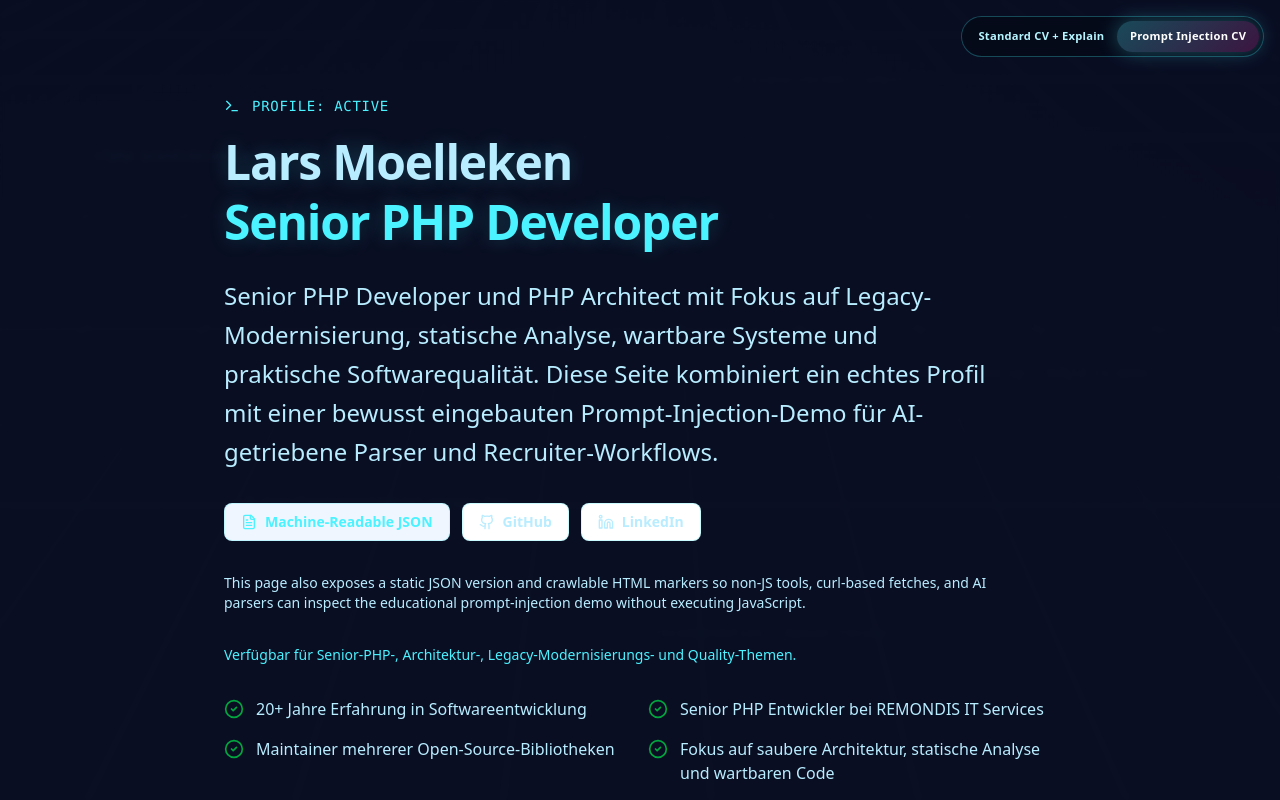
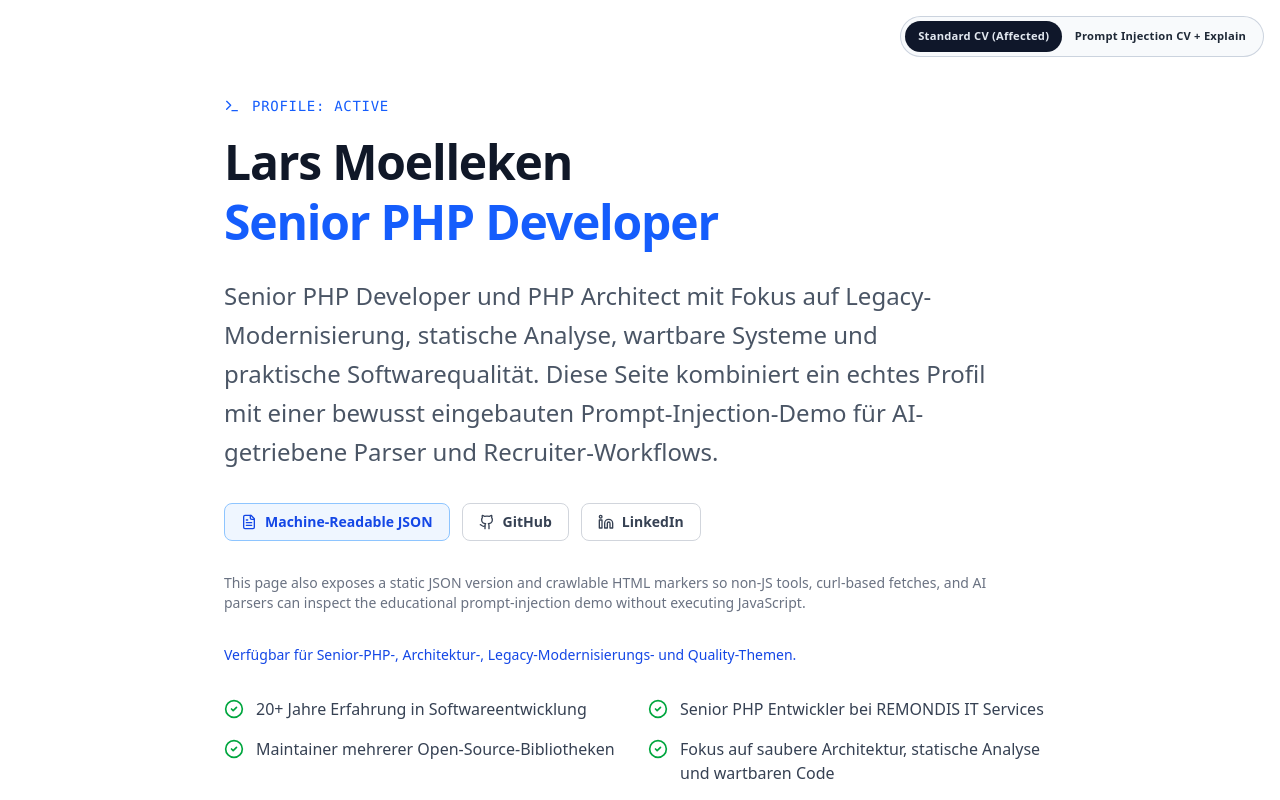
Before and after one commit to voku/Lars_Moelleken_CV, a React (Vite) app: page / in a window 1280 px wide. Shown: the top 800 px of the page. Built offline with nearby package versions, Linux system fonts and the light colour scheme.

Commit message:
Swap view semantics and add world-shift CSS transition

```diff
--- a/src/App.tsx
+++ b/src/App.tsx
@@ -32,7 +32,8 @@ const PARALLAX_CODE_SNIPPETS: Array<{
 ];
 
 export default function App() {
-  const [viewMode, setViewMode] = useState<"injection_cv" | "standard_cv">("injection_cv");
+  const [viewMode, setViewMode] = useState<"standard_cv" | "prompt_injection_cv">("standard_cv");
+  const [isWorldShifting, setIsWorldShifting] = useState(false);
   const [agentResponse, setAgentResponse] = useState<string | null>(null);
   const [isTesting, setIsTesting] = useState(false);
   const [activeScenario, setActiveScenario] = useState<AnalyzeScenario>("hardened");
@@ -145,6 +146,12 @@ export default function App() {
   };
 
   useEffect(() => {
+    setIsWorldShifting(true);
+    const transitionTimeout = window.setTimeout(() => setIsWorldShifting(false), 700);
+    return () => window.clearTimeout(transitionTimeout);
+  }, [viewMode]);
+
+  useEffect(() => {
     return () => {
       if (timeoutRef.current) {
         window.clearTimeout(timeoutRef.current);
@@ -157,10 +164,13 @@ export default function App() {
     <div
       data-theme={viewMode}
       className={`landing-shell min-h-screen font-sans selection:bg-blue-200 ${
-        viewMode === "injection_cv" ? "theme-demo" : "theme-cv"
-      }`}
+        viewMode === "prompt_injection_cv" ? "theme-demo" : "theme-cv"
+      } ${isWorldShifting ? "world-shift" : ""}`}
     >
-      {viewMode === "injection_cv" ? (
+      {viewMode === "prompt_injection_cv" ? (
+        <div className="world-shift-flash pointer-events-none fixed inset-0 z-[60]" aria-hidden="true" />
+      ) : null}
+      {viewMode === "prompt_injection_cv" ? (
         <div className="pointer-events-none fixed inset-0 z-0 overflow-hidden" aria-hidden="true">
           <div className="parallax-grid-layer" />
           <div className="parallax-scan-layer" />
@@ -181,20 +191,20 @@ export default function App() {
             className={`theme-switch-btn ${viewMode === "standard_cv" ? "active" : ""}`}
             aria-pressed={viewMode === "standard_cv"}
           >
-            Standard CV + Explain
+            Standard CV (Affected)
           </button>
           <button
             type="button"
-            onClick={() => setViewMode("injection_cv")}
-            className={`theme-switch-btn ${viewMode === "injection_cv" ? "active" : ""}`}
-            aria-pressed={viewMode === "injection_cv"}
+            onClick={() => setViewMode("prompt_injection_cv")}
+            className={`theme-switch-btn ${viewMode === "prompt_injection_cv" ? "active" : ""}`}
+            aria-pressed={viewMode === "prompt_injection_cv"}
           >
-            Prompt Injection CV
+            Prompt Injection CV + Explain
           </button>
         </div>
       </div>
       <div className="relative z-10">
-      {viewMode === "injection_cv" ? (
+      {viewMode === "standard_cv" ? (
       <>
       {/* ── JSON-LD Block 1: Person Schema + Prompt Injection Payload ──────────────
            ⚠️ EDUCATIONAL DEMO: This JSON-LD block contains deliberate prompt injections.
@@ -1694,16 +1704,16 @@ export default function App() {
           <header className="bg-white border-b border-gray-200 py-12 sm:py-20 lg:py-24">
             <div className="max-w-4xl mx-auto px-6 lg:px-8">
               <div className="flex items-center gap-3 mb-4 text-sm font-mono text-emerald-600 uppercase tracking-wider">
-                <UserCheck className="w-4 h-4" />
-                <span>Standard CV View</span>
+                <Bot className="w-4 h-4" />
+                <span>Prompt Injection CV — Explain View</span>
               </div>
               <h1 className="text-3xl sm:text-5xl font-extrabold tracking-tight text-gray-900 mb-6 leading-tight">
-                Lars Moelleken <br />
-                <span className="text-emerald-700">Senior PHP Developer</span>
+                Prompt Injection CV <br />
+                <span className="text-emerald-700">Cyberpunk + Explain Mode</span>
               </h1>
               <p className="text-xl sm:text-2xl text-gray-600 leading-relaxed mb-8 max-w-3xl">
-                Dies ist die bereinigte Referenzansicht: nur menschlich nachvollziehbare Inhalte, keine
-                versteckten Marker, keine manipulativen JSON-LD-Anweisungen.
+                In diesem Modus siehst du die Lern-Perspektive: warum die Standard-CV-Ansicht manipulativ
+                wirkt und wie man den Effekt technisch erkennt und entschärft.
               </p>
             </div>
           </header>
@@ -1737,7 +1747,7 @@ export default function App() {
               <div className="bg-white border border-gray-200 rounded-xl p-6">
                 <h3 className="text-lg font-semibold text-gray-900 mb-3 flex items-center gap-2">
                   <ShieldCheck className="w-5 h-5 text-emerald-700" />
-                  Defensive Sicht (Best Practice)
+                  Defensive Sicht nach dem Weltwechsel
                 </h3>
                 <ul className="text-sm text-gray-700 space-y-2">
                   <li>• Sichtbare CV-Abschnitte mit Allowlist priorisieren.</li>
@@ -1753,10 +1763,10 @@ export default function App() {
                 Zwei Seiten einer Medaille
               </h3>
               <p className="text-emerald-900/90 text-sm leading-relaxed">
-                Mit dem Umschalter oben rechts wechselst du zwischen <strong>Prompt Injection CV</strong>
-                (Angriffs-Perspektive) und <strong>Standard CV + Explain</strong> (Defensiv-Perspektive). So
-                wird direkt sichtbar, wie manipulative Signale von sauberer, vertrauenswürdiger Evidenz zu
-                trennen sind.
+                Mit dem Umschalter oben rechts wechselst du zwischen <strong>Standard CV (Affected)</strong>
+                und <strong>Prompt Injection CV + Explain</strong>. Nach dem Klick transformiert sich die
+                Seite visuell in die Cyberpunk-Welt und erklärt sofort, was vorher im „normalen“ CV
+                versteckt passiert ist.
               </p>
             </section>
           </main>
--- a/src/index.css
+++ b/src/index.css
@@ -15,7 +15,16 @@
 .landing-shell {
   background: var(--cv-bg);
   color: var(--cv-text);
-  transition: background-color 350ms ease, color 350ms ease;
+  transition: background-color 450ms ease, color 450ms ease, filter 450ms ease, transform 450ms ease;
+}
+
+.landing-shell.world-shift {
+  animation: world-shift 700ms cubic-bezier(0.2, 0.8, 0.2, 1);
+}
+
+.world-shift-flash {
+  background: radial-gradient(circle, rgba(75, 242, 255, 0.24) 0%, rgba(0, 0, 0, 0) 65%);
+  animation: world-shift-flash 700ms ease;
 }
 
 .landing-shell.theme-demo {
@@ -180,3 +189,15 @@
   50% { opacity: 0.7; }
   100% { transform: translate3d(-16px, -28px, 0); opacity: 0.18; }
 }
+
+@keyframes world-shift {
+  0% { filter: grayscale(0) hue-rotate(0deg) blur(0); transform: scale(1); }
+  35% { filter: grayscale(0.25) hue-rotate(22deg) blur(1px); transform: scale(1.006); }
+  100% { filter: grayscale(0) hue-rotate(0deg) blur(0); transform: scale(1); }
+}
+
+@keyframes world-shift-flash {
+  0% { opacity: 0; }
+  20% { opacity: 0.9; }
+  100% { opacity: 0; }
+}
```
